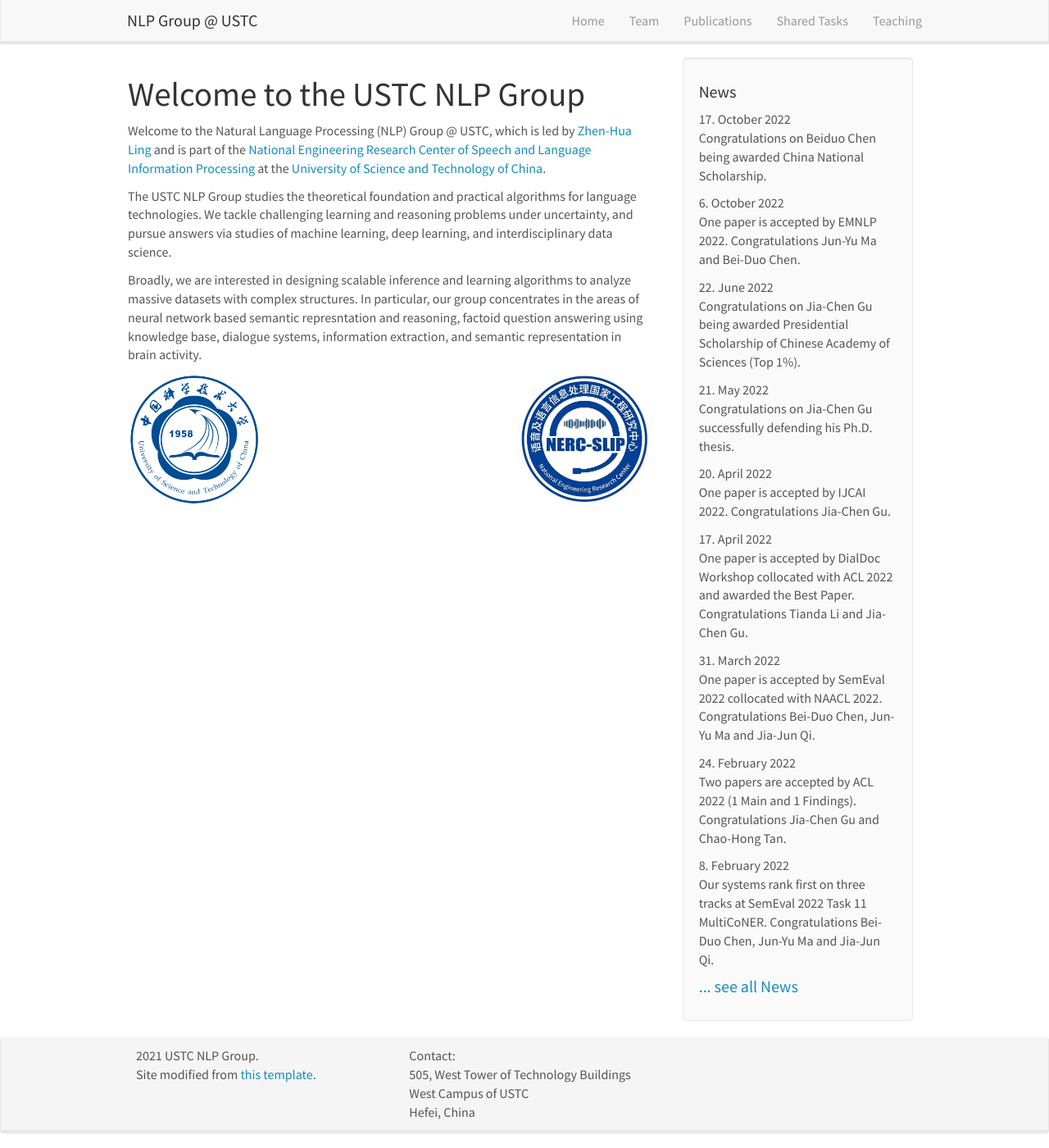
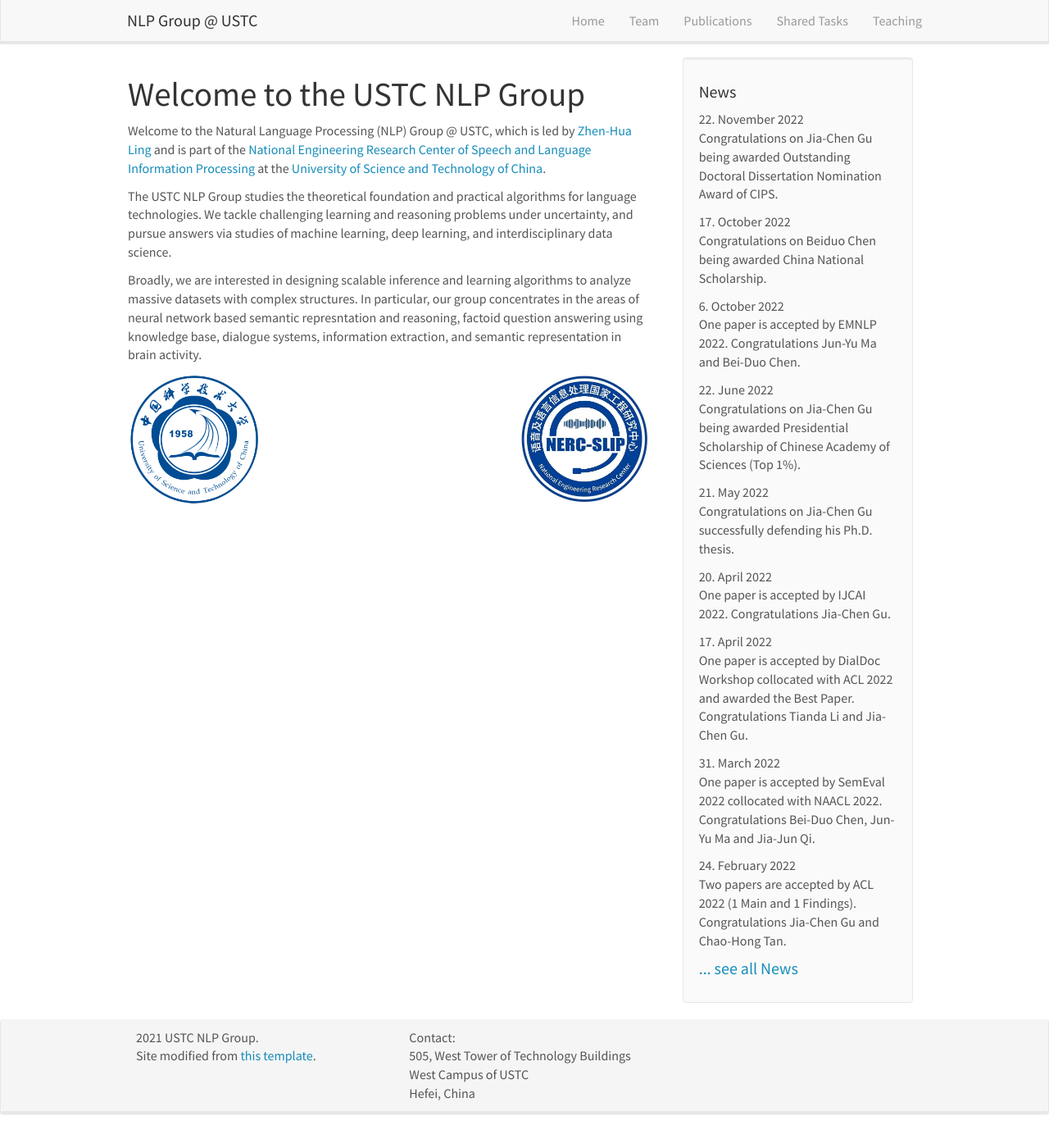
Before and after one commit to ustcnlp/ustcnlp.github.io, a Jekyll site: the page built from _pages/home.md, in a window 1280 px wide and 1400 px high. Shown: the whole window at 82% size. Built offline with Jekyll 4.4.1, drawn with Linux system fonts in a browser that asks for light colours; nearby versions of some CDN libraries.

Commit message:
Update news.yml

```diff
--- a/_data/news.yml
+++ b/_data/news.yml
@@ -1,3 +1,6 @@
+- date: 22. November 2022
+  headline: Congratulations on Jia-Chen Gu being awarded Outstanding Doctoral Dissertation Nomination Award of CIPS.
+
 - date: 17. October 2022
   headline: Congratulations on Beiduo Chen being awarded China National Scholarship.
 
```
